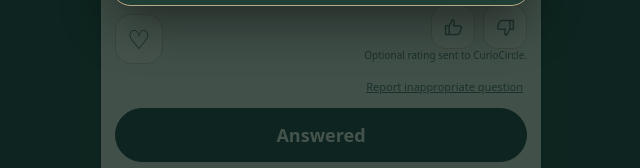
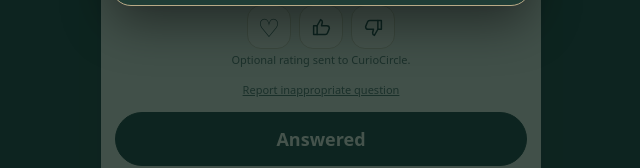
Before and after one commit to marcsenges/CurioCircle, a plain HTML site: page index.html in a window 1280 px wide. Shown: the part 539-707 px from the top of the page, without its empty margins (319-959 px from the left). Drawn offline with Linux system fonts and the light colour scheme.

Commit message:
Align all three question actions in a compact centred row and centre share summary

```diff
--- a/design.css
+++ b/design.css
@@ -20,18 +20,20 @@ header small{font-size:10px;letter-spacing:.08em}
 .gameSurface .question{font-family:Georgia,'Times New Roman',serif;font-size:clamp(24px,6.5vw,30px);font-weight:600;line-height:1.3;letter-spacing:-.015em;padding:8px 0}
 .gameSurface #categoryTag{color:var(--cream);background:var(--forest);box-shadow:none;font-size:12px;padding:7px 14px}
 .gameSurface #count{font-size:12px;color:#536b60}
-.cardTools{display:flex;align-items:flex-end;justify-content:space-between;gap:8px;flex-wrap:wrap}
-.cardTools #heart{background:var(--cream);color:var(--forest);border:1px solid var(--line);min-width:48px;border-radius:16px;font-size:26px}
+.cardTools{display:grid;grid-template-columns:minmax(0,1fr) repeat(3,44px) minmax(0,1fr);column-gap:8px;row-gap:4px;align-items:start}
+.cardTools #heart,.cardTools .cc-rating-actions .cc-thumb{display:grid;place-items:center;width:44px;height:44px;min-width:44px;min-height:44px;padding:0;line-height:1;background:var(--cream);color:var(--forest);border:1px solid var(--line);border-radius:14px}
+.cardTools #heart{grid-column:2;grid-row:1;font-size:25px}
 .cardTools #heart[aria-pressed=true]{color:#a53347}
-.cardTools #communityRating{flex:1;min-width:0;text-align:right;padding:0}
-.cardTools .cc-rating-label{font-size:10px;margin:0 0 2px auto!important;text-align:right}
-.cardTools .cc-rating-actions{justify-content:flex-end;gap:8px}
-.cardTools .cc-rating-actions .cc-thumb{background:var(--cream);border:1px solid var(--line);border-radius:14px}
+.cardTools #communityRating:not([hidden]){display:contents}
+.cardTools:has(#communityRating[hidden]) #heart{grid-column:3}
+.cardTools .cc-rating-actions{grid-column:3/5;grid-row:1;display:flex;justify-content:center;gap:8px}
+.cardTools .cc-rating-label{grid-column:1/-1;grid-row:2;font-size:11px;line-height:1.35;max-width:none;margin:0!important;text-align:center;color:#536b60}
+.cardTools #communityRating [role=status]{grid-column:1/-1;grid-row:3;text-align:center;font-size:11px;color:#536b60;margin:0}
 .cardTools .cc-rating-actions .cc-thumb[aria-pressed=true]{background:#dce7df}
 .cardTools #communityRating .cc-remove-rating{min-height:44px}
-.reportRow{display:flex;align-items:center;justify-content:flex-end;flex-wrap:wrap;margin:0}
-#reportQuestion{border:0;background:transparent;color:#536b60;font-size:11px;text-decoration:underline;padding:6px 4px;min-height:44px}
-#reportStatus{font-size:12px;margin:0;width:100%}
+.reportRow{display:flex;align-items:center;justify-content:center;flex-wrap:wrap;margin:0}
+#reportQuestion{border:0;background:transparent;color:#536b60;font-size:11px;text-decoration:underline;padding:0 4px;min-height:44px;line-height:1.35}
+#reportStatus{font-size:12px;margin:0;width:100%;text-align:center}
 #reportStatus:empty{display:none}
 .gameSurface .actions button{border-radius:999px;min-height:52px;font-weight:650}
 .gameSurface #answer{background:var(--forest);color:var(--cream);border:1px solid var(--forest);font-size:18px}
@@ -72,7 +74,10 @@ progress{width:100%;height:10px;accent-color:var(--gold)}
 .achievementGroup{border:1px solid #e8c88633;border-radius:12px;margin:8px 0;padding:4px 10px}
 .achievementMedals span{font-size:13px;padding:8px 10px}
 .sharePanel{background:#29483d;border:1px solid #e8c88666;border-radius:24px;padding:12px 16px;margin:18px 0}
-.sharePanel>summary{font-size:18px;font-weight:650;min-height:48px}
+.sharePanel>summary{display:flex;align-items:center;justify-content:center;gap:10px;list-style:none;text-align:center;font-size:18px;font-weight:650;line-height:1.35;min-height:48px;padding:10px 0;margin:0}
+.sharePanel>summary::-webkit-details-marker{display:none}
+.sharePanel>summary::after{content:"";width:8px;height:8px;border-right:2px solid currentColor;border-bottom:2px solid currentColor;transform:rotate(45deg) translateY(-2px);flex:none}
+.sharePanel[open]>summary::after{transform:rotate(225deg) translateY(-2px)}
 .sharePanel h2{font:600 26px/1.2 Georgia,serif;color:var(--gold);margin:12px 0}
 .sharePanel #shareIntro{margin:8px 0 16px}
 .qrCard{background:var(--cream);color:var(--forest);border-radius:18px;padding:16px;display:grid;justify-items:center;gap:8px}
```
